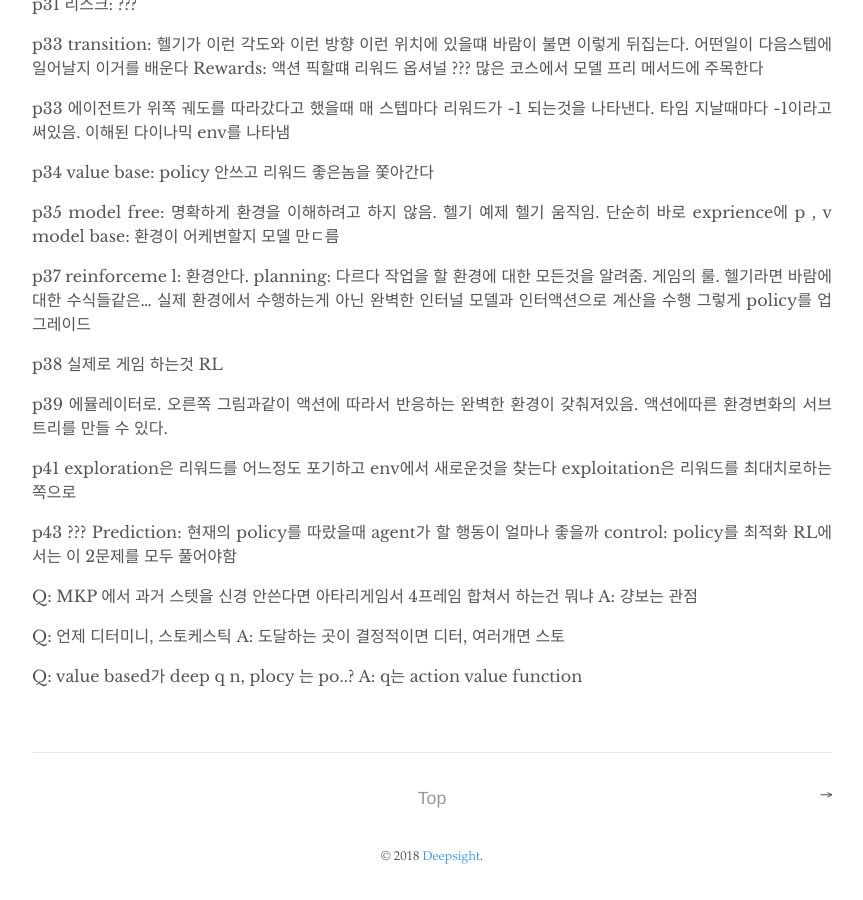
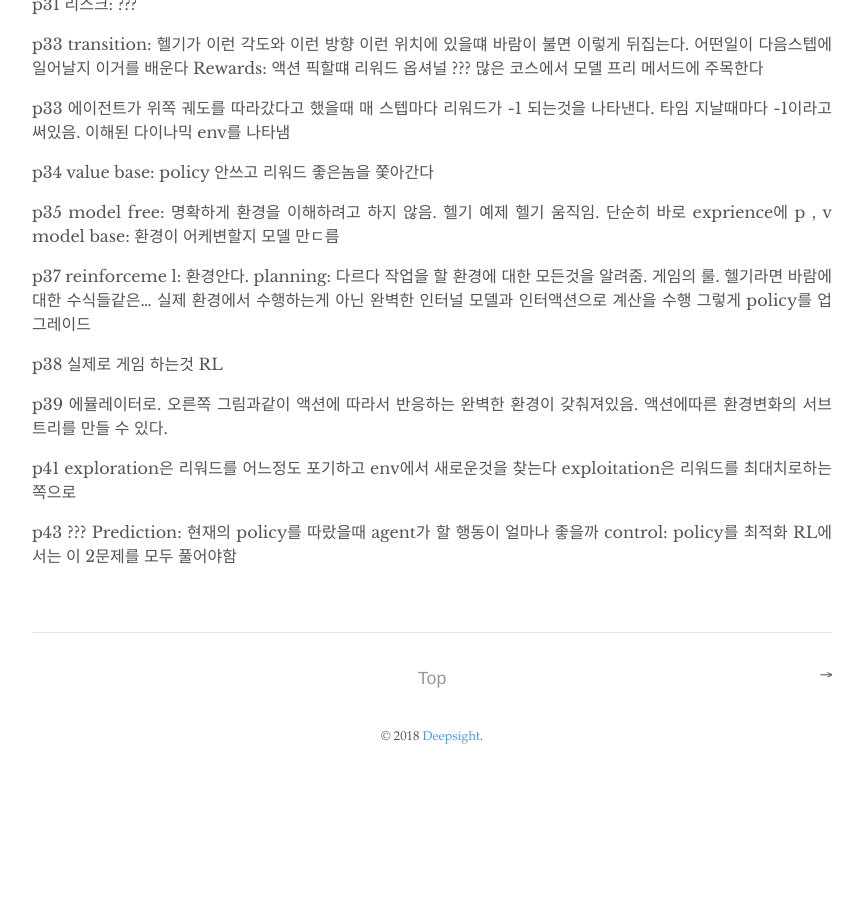
Before and after one commit to deepsight-korea/deepsight-korea.github.com, a Jekyll site: the page built from _posts/2018-06-24-rl-lec1.md, in a window 1280 px wide and 900 px high, scrolled down 8826 px. Shown: the whole window, without its empty margins (208-1071 px from the left). Built offline with Jekyll 4.4.1, drawn with Linux system fonts in a browser that asks for light colours; formulas are drawn with MathJax 3; comment, search, counter and statistics services are not loaded; after the commit the page ends 9606 px from its top, so only the background shows below that.

Commit message:
Update 2018-06-24-rl-lec1.md

```diff
--- a/_posts/2018-06-24-rl-lec1.md
+++ b/_posts/2018-06-24-rl-lec1.md
@@ -281,12 +281,3 @@ p43 ???
 Prediction: 현재의 policy를 따랐을때 agent가 할 행동이 얼마나 좋을까
 control: policy를 최적화
 RL에서는 이 2문제를 모두 풀어야함
-
-Q: MKP 에서 과거 스텟을 신경 안쓴다면 아타리게임서 4프레임 합쳐서 하는건 뭐냐
-A: 걍보는 관점
-
-Q: 언제 디터미니, 스토케스틱
-A: 도달하는 곳이 결정적이면 디터, 여러개면 스토
-
-Q: value based가 deep q n, plocy 는 po..?
-A: q는 action value function
```
